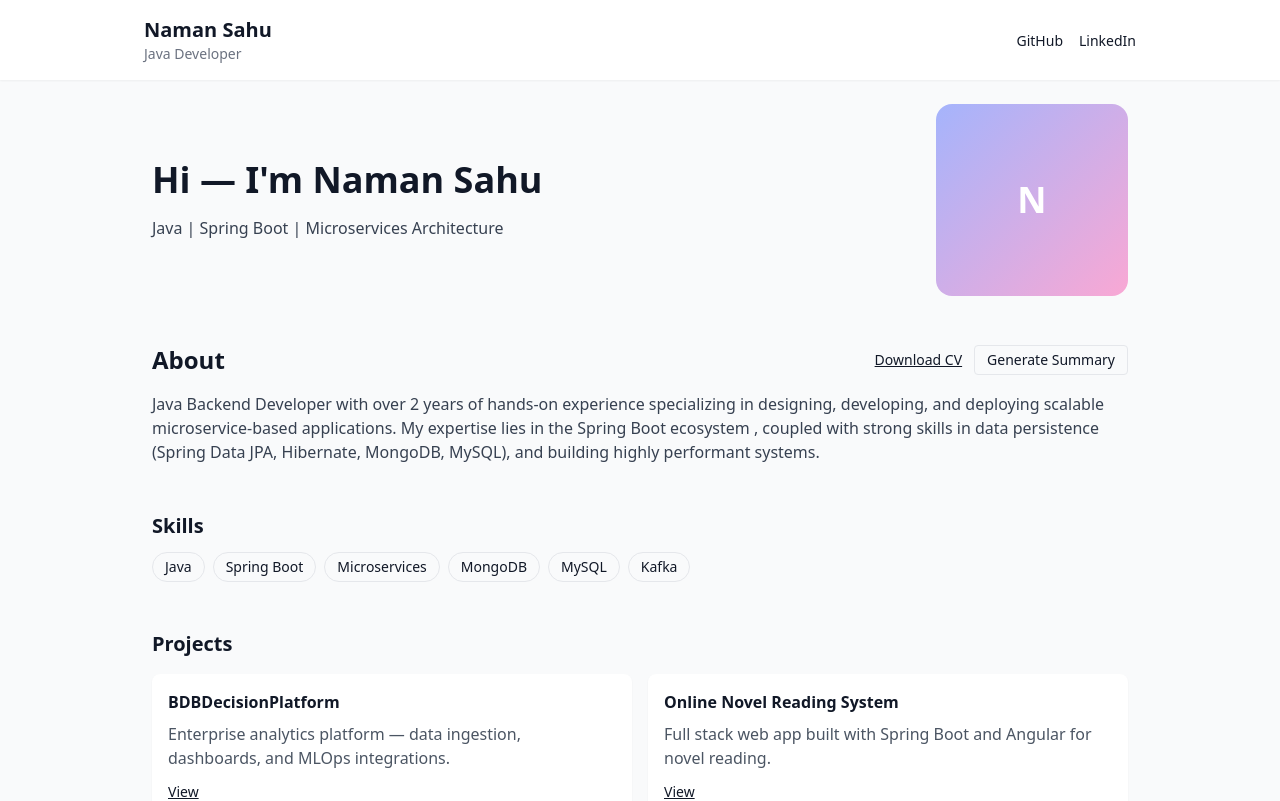
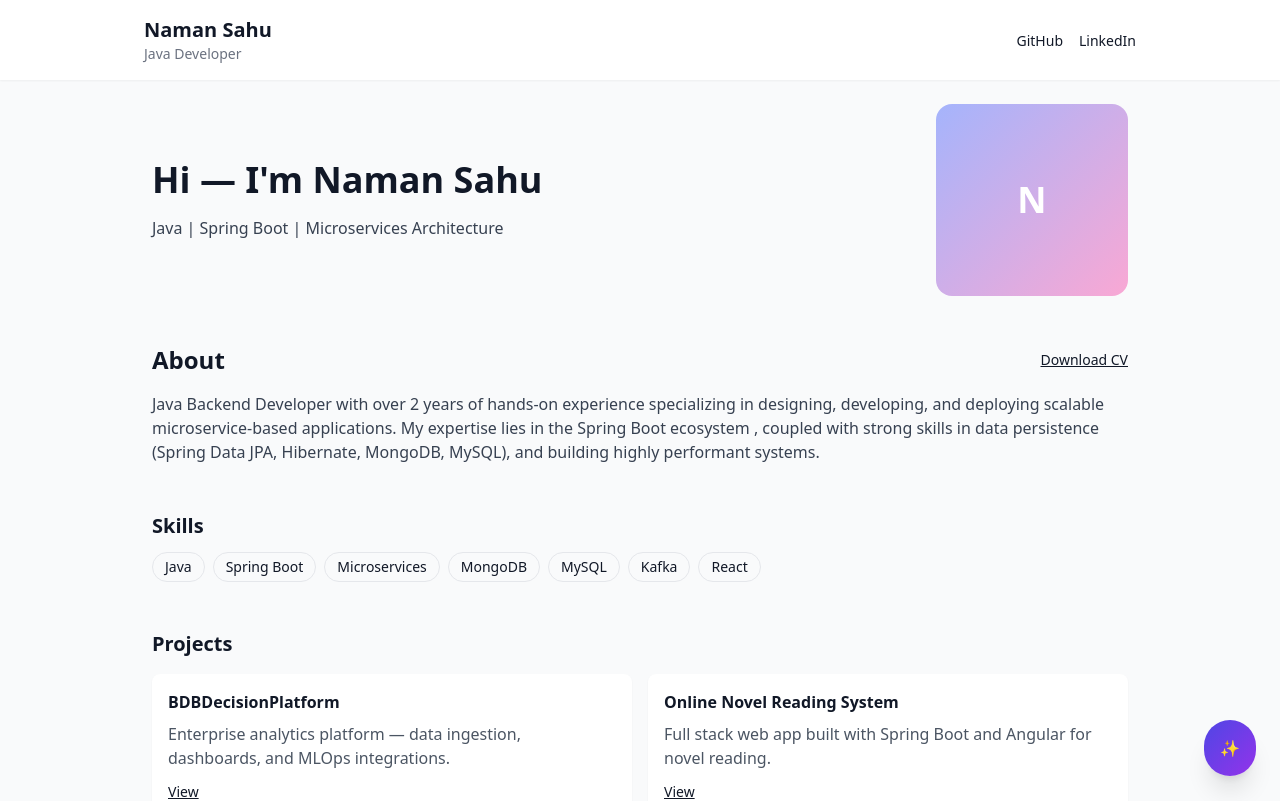
Before and after one commit to buildWithNaman/my_portfolio_nmn, a React (Vite) app: page / in a window 1280 px wide. Shown: the top 801 px of the page. Built offline with nearby package versions, Linux system fonts and the light colour scheme.

Commit message:
Changes for generate summary from openai to groq.

```diff
--- a/src/App.jsx
+++ b/src/App.jsx
@@ -5,8 +5,34 @@ import Projects from './components/Projects'
 import ContactForm from './components/ContactForm'
 import Skills from './components/Skills'
 import AiSummary from './components/AiSummary'
+import { useState } from "react";
+import FloatingAIBtn from "./components/FloatingAIBtn";
+import axios from "axios";
 
 export default function App(){
+
+const [summary, setSummary] = useState(null);
+const [loading, setLoading] = useState(false);
+
+async function handleAI() {
+  setLoading(true);
+  setSummary(null);
+
+  try {
+    const resp = await axios.post("/api/ai/summarize", {
+      text: `${resume.about}\n\nProjects:\n${resume.projects
+        .map((p) => p.title + ": " + p.description)
+        .join("\n")}`,
+    });
+
+    setSummary(resp.data.summary);
+  } catch (e) {
+    setSummary("Error generating summary.");
+  } finally {
+    setLoading(false);
+  }
+}
+
   return (
     <div className="min-h-screen text-gray-900">
       <header className="bg-white shadow-sm">
@@ -40,6 +66,9 @@ export default function App(){
         <ContactForm resume={resume}/>
       </main>
 
+      <FloatingAIBtn onClick={handleAI} loading={loading} />
+      <AiSummary summary={summary} loading={loading} />
+
       <footer className="text-center py-8 text-sm text-gray-500">
         © {new Date().getFullYear()} {resume.name}
       </footer>
--- a/src/components/AiSummary.jsx
+++ b/src/components/AiSummary.jsx
@@ -1,29 +1,30 @@
-import React, { useState } from 'react'
-import axios from 'axios'
+import React from "react";
+import { motion } from "framer-motion";
 
-export default function AiSummary({resumeText}){
-  const [loading, setLoading] = useState(false)
-  const [summary, setSummary] = useState(null)
-
-  async function handleGenerate(){
-    setLoading(true)
-    setSummary(null)
-    try {
-      const resp = await axios.post('/api/ai/summarize', { text: resumeText })
-      setSummary(resp.data.summary || resp.data.choices?.[0]?.message?.content || JSON.stringify(resp.data))
-    } catch (e) {
-      setSummary('Error generating summary (no backend configured).')
-    } finally {
-      setLoading(false)
-    }
-  }
+export default function AiSummary({ summary, loading }) {
+  if (!summary && !loading) return null;
 
   return (
-    <div className="text-right">
-      <button onClick={handleGenerate} className="px-3 py-1 rounded border text-sm">
-        {loading ? 'Generating…' : 'Generate Summary'}
-      </button>
-      {summary && <div className="mt-2 p-3 bg-white rounded shadow-sm text-sm"><strong>AI Summary:</strong><p className="mt-1">{summary}</p></div>}
-    </div>
-  )
+    <motion.div
+      initial={{ opacity: 0, y: 12 }}
+      animate={{ opacity: 1, y: 0 }}
+      transition={{ duration: 0.35 }}
+      className="fixed bottom-20 right-6
+                 w-80 p-4 rounded-2xl shadow-2xl
+                 bg-white/80 backdrop-blur-xl
+                 border border-gray-200 z-50"
+    >
+      <h3 className="text-lg font-semibold text-gray-800 mb-2">
+        ✨ AI Summary
+      </h3>
+
+      {loading ? (
+        <p className="text-gray-600 italic">Generating…</p>
+      ) : (
+        <p className="text-gray-700 whitespace-pre-line">
+          {summary}
+        </p>
+      )}
+    </motion.div>
+  );
 }
--- a/src/components/ContactForm.jsx
+++ b/src/components/ContactForm.jsx
@@ -72,7 +72,7 @@ export default function ContactForm({ resume }) {
             Call
           </a>
 
-          <a className="px-4 py-2 rounded border" href={`mailto:${resume.email}`}>
+          <a className="px-4 py-2 rounded border" href={`https://mail.google.com/mail/?view=cm&to=${resume.email}`} target="_blank" rel="noopener noreferrer">
             Email
           </a>
         </div>
--- /dev/null
+++ b/src/components/FloatingAIBtn.jsx
@@ -0,0 +1,23 @@
+import React from "react";
+import { motion } from "framer-motion";
+
+export default function FloatingAIBtn({ onClick, loading }) {
+  return (
+    <motion.button
+      onClick={onClick}
+      initial={{ opacity: 0, scale: 0.8 }}
+      animate={{ opacity: 1, scale: 1 }}
+      transition={{ duration: 0.3 }}
+      className="
+        fixed bottom-6 right-6
+        bg-gradient-to-br from-indigo-600 to-purple-600
+        text-white p-4 rounded-full shadow-xl
+        hover:shadow-2xl hover:scale-105
+        transition-all
+        z-50
+      "
+    >
+      {loading ? "…" : "✨"}
+    </motion.button>
+  );
+}
--- a/src/data/resume.json
+++ b/src/data/resume.json
@@ -7,7 +7,7 @@
   "github": "https://github.com/buildWithNaman",
   "about":"Java Backend Developer with over 2 years of hands-on experience specializing in designing, developing, and deploying scalable microservice-based applications. My expertise lies in the Spring Boot ecosystem , coupled with strong skills in data persistence (Spring Data JPA, Hibernate, MongoDB, MySQL), and building highly performant systems.",
   "summary": "Java | Spring Boot | Microservices Architecture",
-  "skills": ["Java", "Spring Boot", "Microservices", "MongoDB", "MySQL", "Kafka"],
+  "skills": ["Java", "Spring Boot", "Microservices", "MongoDB", "MySQL", "Kafka", "React"],
   "projects": [
     {
       "title": "BDBDecisionPlatform",
```
Also changed, not shown: api/ai/summarize.js (+27 -11 lines).
